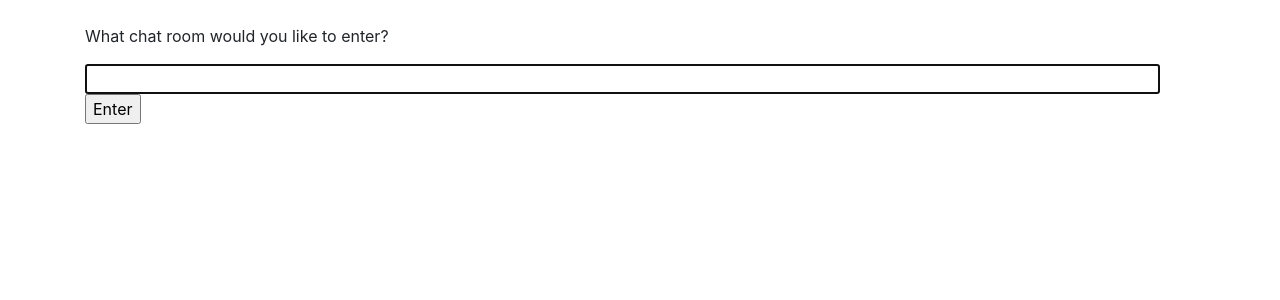
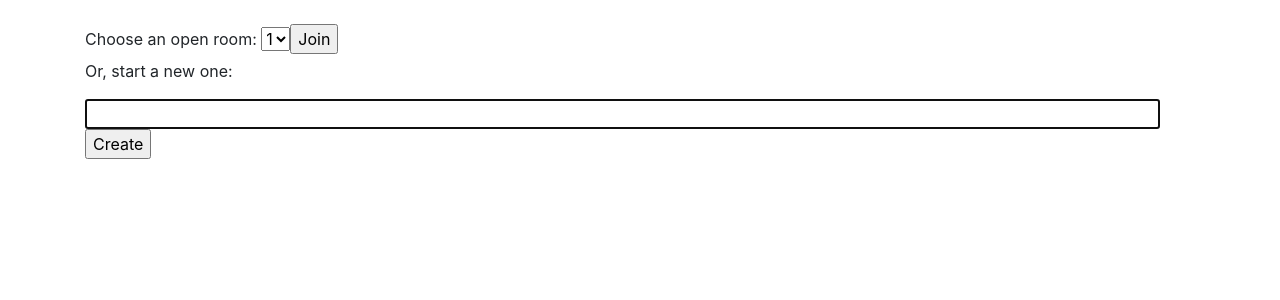
Before and after one commit to AlbMej/Tutor-Finder, a Django app: page /chat/ in a window 1280 px wide. Shown: the part 56-356 px from the top of the page. Run offline with Django 3.2, Linux system fonts and the light colour scheme; some libraries are stand-ins or nearby versions.

Commit message:
Continued to imporve the chat feature, allows to select an already open room. Allows spaces in room name.

```diff
--- a/chat/consumers.py
+++ b/chat/consumers.py
@@ -1,6 +1,7 @@
 # chat/consumers.py
 import json
 from channels.generic.websocket import AsyncWebsocketConsumer
+
 
 class ChatConsumer(AsyncWebsocketConsumer):
     async def connect(self):
--- a/chat/routing.py
+++ b/chat/routing.py
@@ -5,6 +5,5 @@ from django.urls import re_path
 from . import consumers
 
 websocket_urlpatterns = [
-    #this might fuck up
     re_path(r'ws/chat/(?P<room_name>\w+)/$', consumers.ChatConsumer),
 ]
--- a/chat/templates/chat/index.html
+++ b/chat/templates/chat/index.html
@@ -1,9 +1,24 @@
 {% extends 'base.html' %}
 
 {% block content %}
-  <p>What chat room would you like to enter?</p>
+
+  {% if rooms %}
+    <label for="rooms">Choose an open room: </label>
+    <select id="rooms">
+      {% for r in rooms %}
+        <option value={{r}}>{{r}}</option>
+      {% endfor %}
+    <p>   </p>
+    <input id="room-name-submit-existing" type="button" value="Join">
+  {% else %}
+    <p>No rooms are currently open, try making a new one.</p>
+  {% endif %}
+  </select>
+  <p>Or, start a new one:</p>
   <input id="room-name-input" type="text" size="100" align="center"><br>
-  <input id="room-name-submit" type="button" value="Enter">
+  <input id="room-name-submit" type="button" value="Create">
+
+
   <script>
       document.querySelector('#room-name-input').focus();
       document.querySelector('#room-name-input').onkeyup = function(e) {
@@ -13,7 +28,12 @@
       };
 
       document.querySelector('#room-name-submit').onclick = function(e) {
-          var roomName = document.querySelector('#room-name-input').value;
+          var roomName = document.querySelector('#room-name-input').value.split(' ').join('_');
+          window.location.pathname = '/chat/' + roomName + '/';
+      };
+
+      document.querySelector('#room-name-submit-existing').onclick = function(e) {
+          var roomName = document.querySelector('#rooms').value;
           window.location.pathname = '/chat/' + roomName + '/';
       };
   </script>
--- a/chat/views.py
+++ b/chat/views.py
@@ -3,10 +3,13 @@
 #& https://channels.readthedocs.io/en/latest/tutorial/part_2.html
 from django.shortcuts import render
 
+rooms = []
+
 def index(request):
-    return render(request, 'chat/index.html')
+    return render(request, 'chat/index.html', {'rooms': rooms})
 
 def room(request, room_name):
     current_user = str(request.user)
     args = {'room_name': room_name}
+    rooms.append(room_name)
     return render(request, 'chat/room.html', args)
--- a/tutor_finder/core/templates/base.html
+++ b/tutor_finder/core/templates/base.html
@@ -37,6 +37,9 @@
             <li class="nav-item">
               <a class="nav-link" href="{% url 'tutorform' %}">Tutor Page</a>
             </li>
+            <li class="nav-item">
+              <a class="nav-link" href="{% url 'index' %}">Chat Room</a>
+            </li>
           {% endif %}
 
         </ul>
--- a/tutor_finder/settings/settings.py
+++ b/tutor_finder/settings/settings.py
@@ -40,6 +40,7 @@ CRISPY_TEMPLATE_PACK = 'bootstrap4'
 
 INSTALLED_APPS = [
     'channels',
+    'channels_presence',
     'tutor_finder.core',
     'tutor_finder',
     'django.contrib.admin',     # Uncomment line to enable the admin:
```
